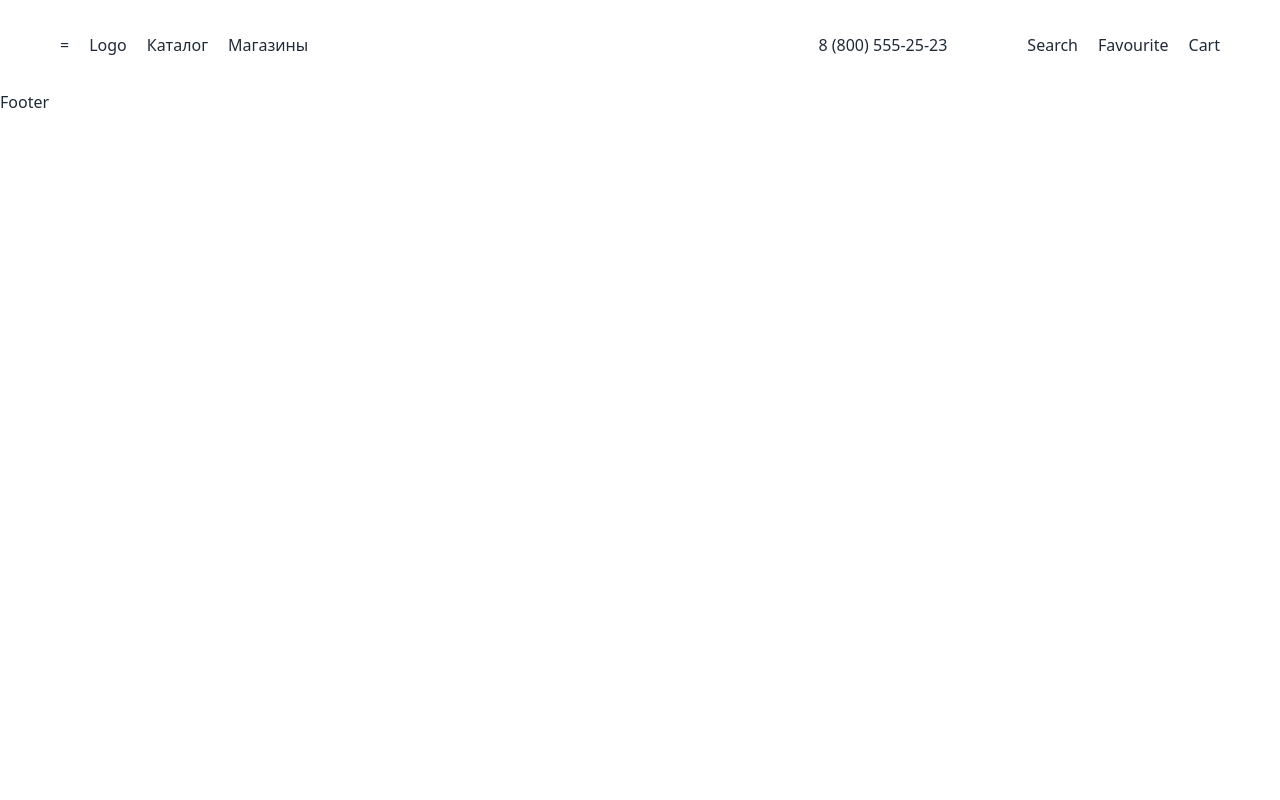
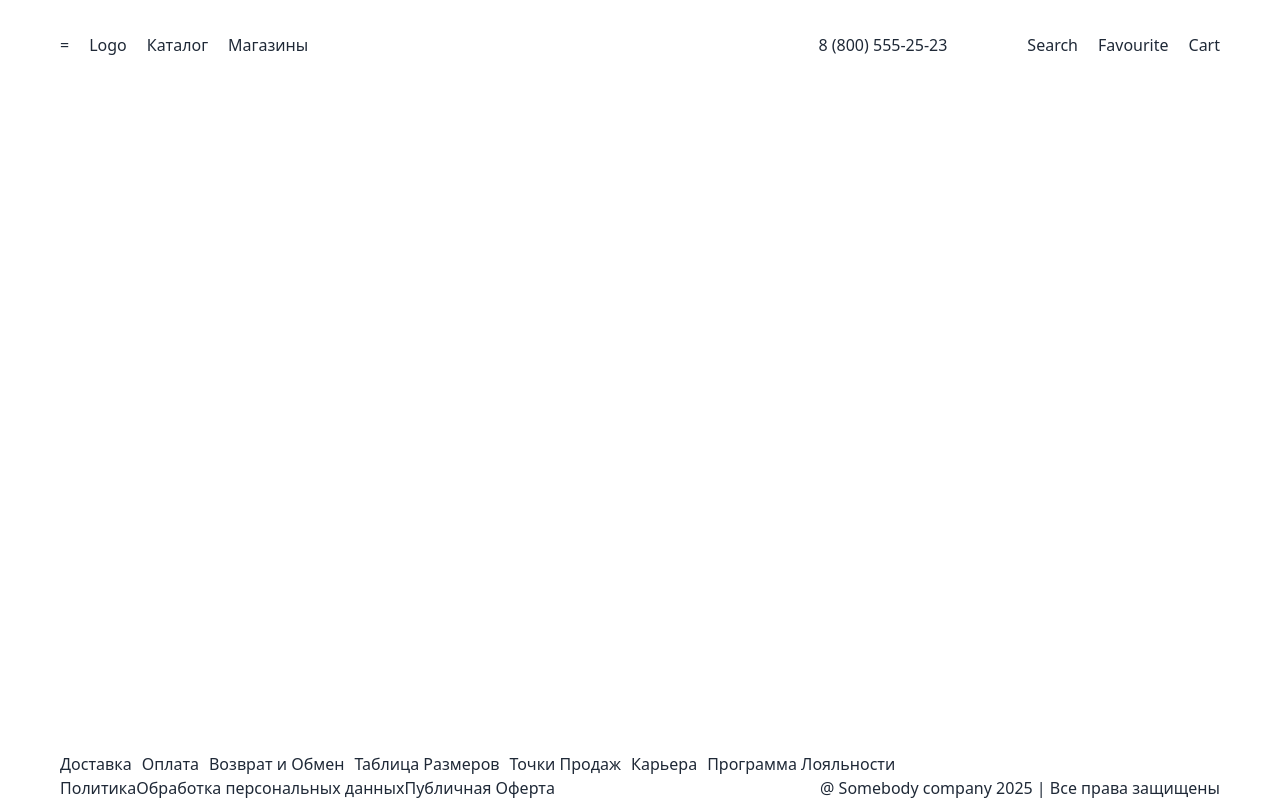
Before and after one commit to victes/siveno-app, a Next.js app: page / in a window 1280 px wide. Built offline with nearby package versions, Linux system fonts and the light colour scheme.

Commit message:
feat: create footer

```diff
--- a/src/app/layout.tsx
+++ b/src/app/layout.tsx
@@ -27,9 +27,11 @@ export default function RootLayout({
   return (
     <html lang="en">
       <body className={`${geistSans.variable} ${geistMono.variable} antialiased`}>
-        <Header/>
-          {children}
-        <Footer/>
+        <div className="flex flex-col min-h-screen">
+          <Header/>
+            {children}
+          <Footer/>
+        </div>
         </body>
 
     </html>
--- a/src/shared/ui/Layout/Footer.tsx
+++ b/src/shared/ui/Layout/Footer.tsx
@@ -1,9 +1,33 @@
 "use client"
 import React from 'react'
+import { Container } from '../Container'
 
 const Footer = () => {
   return (
-    <footer>Footer</footer>
+    <footer className='flex flex-col bg-white mt-auto'>
+      <Container>
+        <div className='flex justify-between'>
+            <ul className='flex gap-[10px]'>
+              <li>Доставка</li>
+              <li>Оплата</li>
+              <li>Возврат и Обмен</li>
+              <li>Таблица Размеров</li>
+              <li>Точки Продаж</li>
+              <li>Карьера</li>
+              <li>Программа Лояльности</li>
+            </ul>
+            <input/>
+        </div>
+        <div className='flex justify-between'>
+          <ul className='flex'>
+            <li>Политика</li>
+            <li> Обработка персональных данных</li>
+            <li> Публичная Оферта</li>
+          </ul>
+          <p>@ Somebody company 2025 | Все права защищены</p>
+        </div>
+      </Container>
+    </footer>
   )
 }
 
```
